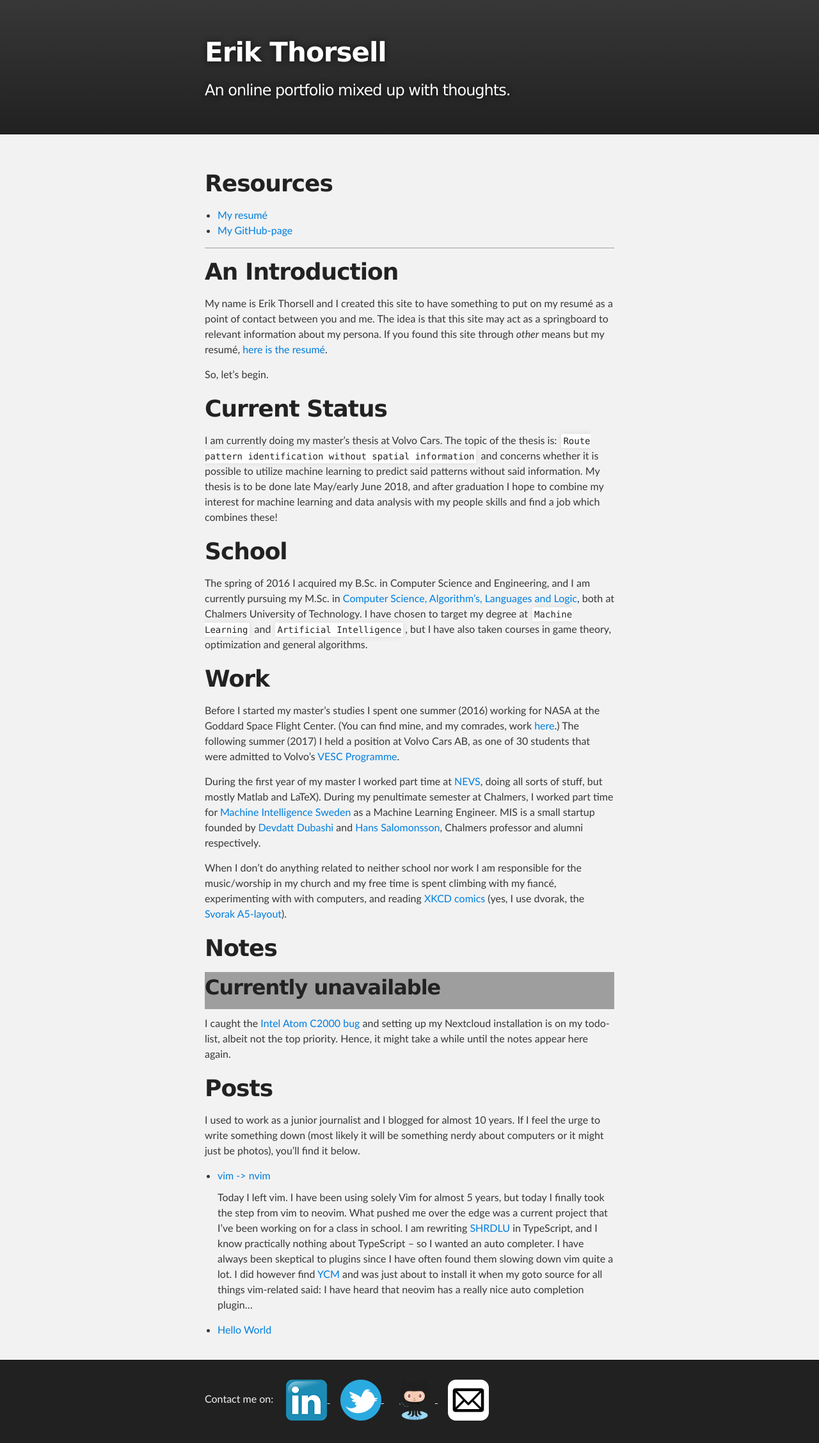
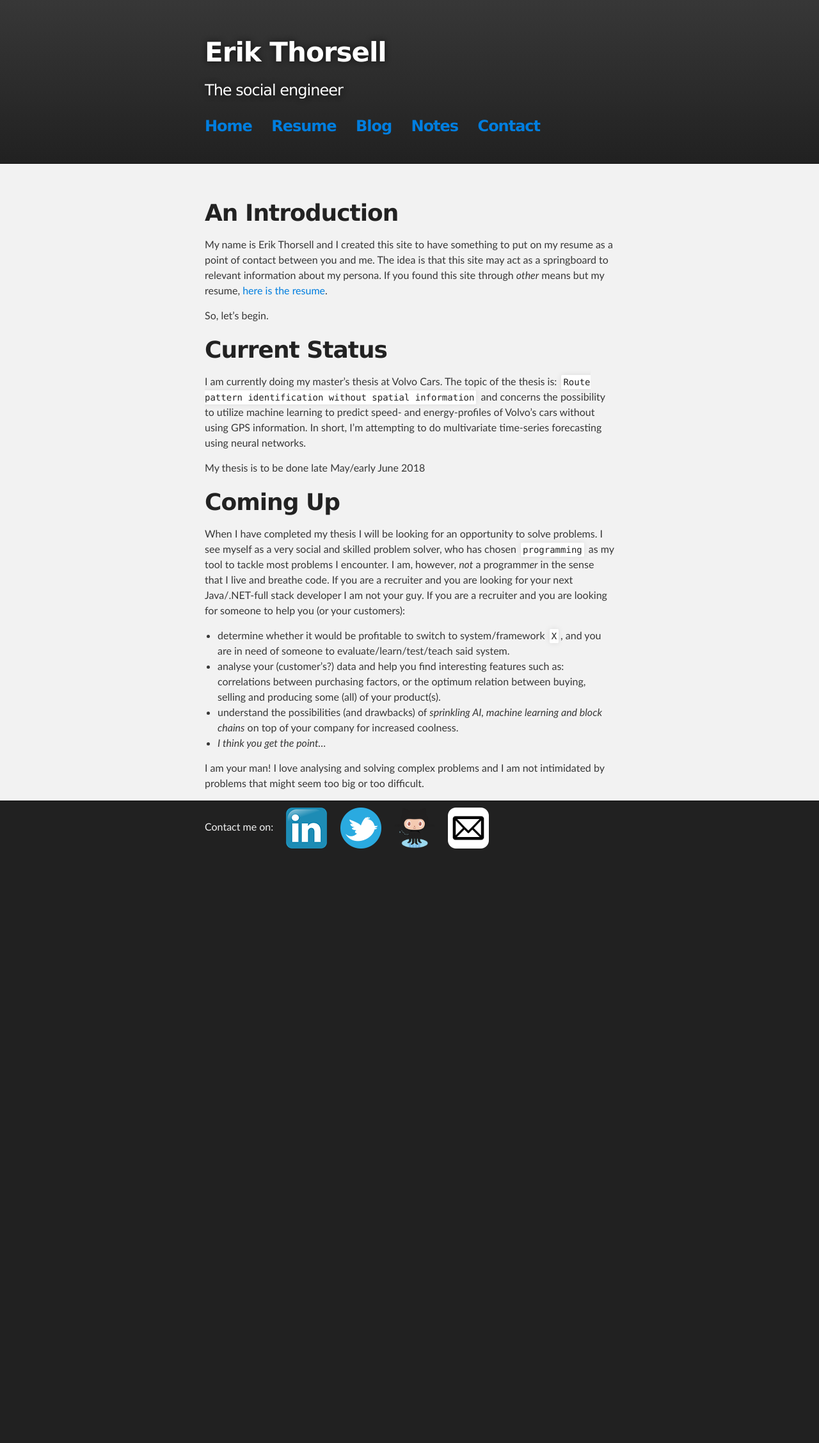
Before and after one commit to ErikThorsell/erikthorsell.github.io, a Jekyll site: the page built from index.md, in a window 1280 px wide. Shown: the whole page at 64% size. Built offline with Jekyll 4.4.1, drawn with Linux system fonts in a browser that asks for light colours; our own code applies the rules of GitHub Pages for plain Markdown files; after the commit the page ends 1341 px from its top, so only the background shows below that; grey boxes are pictures that could not be loaded.

Commit message:
Split site into multiple pages and hacked som CSS and HTML

````diff
--- a/_config.yml
+++ b/_config.yml
@@ -1,6 +1,6 @@
 theme: jekyll-theme-slate
 title: Erik Thorsell
-description: An online portfolio mixed up with thoughts.
+description: The social engineer
 
 social:
   - title: linkedin
--- a/_layouts/default.html
+++ b/_layouts/default.html
@@ -20,13 +20,12 @@
 
           <h1 id="project_title">{{ site.title | default: site.github.repository_name }}</h1>
           <h2 id="project_tagline">{{ site.description | default: site.github.project_tagline }}</h2>
-
-          {% if site.show_downloads %}
-            <section id="downloads">
-              <a class="zip_download_link" href="{{ site.github.zip_url }}">Download this project as a .zip file</a>
-              <a class="tar_download_link" href="{{ site.github.tar_url }}">Download this project as a tar.gz file</a>
-            </section>
-          {% endif %}
+          <h3> <a href="{{site.baseurl}}/index">Home</a>&emsp;
+               <a href="{{site.url}}/download/erikthorsell_cv.pdf">Resume</a>&emsp;
+               <a href="{{site.baseurl}}/blog">Blog</a>&emsp;
+               <a href="{{site.baseurl}}/notes">Notes</a>&emsp;
+               <a href="{{site.baseurl}}/contact">Contact</a>
+          </h3>
 
         </header>
     </div>
@@ -44,13 +43,13 @@
         <p>Contact me on: &emsp;
         <a target="_blank" href="https://linkedin.com/in/thorsellerik">
             <img src={{site.url}}/logos/linkedin.png width=64 height=64>
-        </a> &emsp;
+        </a>&emsp;
         <a target="_blank" href="https://twitter.com/erikthorsell">
             <img src={{site.url}}/logos/twitter.png width=64 height=64>
-        </a> &emsp;
+        </a>&emsp;
         <a target="_blank" href="https://github.com/erikthorsell">
             <img src={{site.url}}/logos/github.png width=64 height=64>
-        </a> &emsp;
+        </a>&emsp;
         <a target="_blank" href="mailto:erik@thorsell.cc">
             <img src={{site.url}}/logos/email.png width=64 height=64>
         </a>
--- a/_posts/2017-04-02-nvim.md
+++ /dev/null
@@ -1,131 +0,0 @@
----
-title: vim -> nvim
----
-
-Today I left vim. I have been using solely Vim for almost 5 years, but today
-I finally took the step from vim to neovim. What pushed me over the edge was a
-current project that I've been working on for a class in school. I am rewriting
-[SHRDLU](https://en.wikipedia.org/wiki/SHRDLU) in TypeScript, and I know
-practically nothing about TypeScript -- so I wanted an auto completer. I have
-always been skeptical to plugins since I have often found them slowing down vim
-quite a lot. I did however find
-[YCM](https://github.com/Valloric/YouCompleteMe) and was just about to install
-it when my goto source for all things vim-related said: I have heard that
-neovim has a really nice auto completion plugin...
-
-Said and done, I have just been looking for reasons to leave vim for nvim and
-now I had my chance. If you came here looking for a guide on how to setup
-neovim, install deoplete and reorganize your .vimrc (it will soon be called
-init.vim!) you have come to the right place -- let's get started!
-
-# Installing neovim/nvim #
-
-I run Arch, so installing nvim was simply a matter of
-
-```
-pacaur -S neovim
-```
-
-and then we were of to the races.
-
-I have read that nvim can take your old `.vimrc` as is, which turned out to be
-true! nvim does however want your config file to be named `init.vim` and it
-should be placed in `$HOME/.config/nvim/`, where `nvim/` is your former
-`.vim/`. Simply rename `.vim/` to `nvim/` and place it in `.config` and move
-your freshly renamed `.vimrc` (`init.vim`) to that folder. If you're like me,
-maybe you'd rather just change your symlinks from your dotfiles repo.
-
-# Installing vim-plugin #
-
-In order to install deoplete, I opted to use
-[vim-plug](https://github.com/junegunn/vim-plug). It is super light weight and
-does exactly what it is supposed to do. In order to install vim-plug you go run
-the following:
-
-```
-curl -fLo $HOME/.config/nvim/autoload/plug.vim --create-dirs \
-    https://raw.githubusercontent.com/junegunn/vim-plug/master/plug.vim
-```
-
-All it does is downloading the file `plug.vim` from vim-plug's repository on
-GitHub and places it in the specified directory.
-
-# Installing deoplete #
-
-Finally, we have arrived! Installing plugins with vim-plug is super easy.
-Before we do that, we should create a folder to put our plugins in.
-
-```
- $> mkdir $HOME/.config/nvim/plugged
-```
-
-Simply go to your nvim-config (should really be in `$HOME/.config/nvim/` by
-now...) and write:
-
-```
-call plug#enable('$HOME/.config/nvim/plugged')
-
-    Plug 'Shougo/deoplete.nvim'
-
-call plug#end()
-```
-
-In order to install the plugin you save the file and  run `:PlugInstall`. Now
-restart nvim!
-
-# Configure deoplete #
-
-Now we need to configure the plugin to actually do some completion. Below the
-code you just wrote add the following:
-
-```
-let g:deoplete#enable_at_startup = 1        # this starts deoplete
-let g:deoplete#enable_smart_case = 1        # this makes deoplete smarter
-let g:deoplete#disable_auto_complete = 1    # this forces you to trigger the auto complete
-
-inoremap <silent><expr> <C-Space>
-    \ pumvisible() ? "\<C-n>" :
-    \ <SID>check_back_space() ? "\<TAB>" :
-    \ deoplete#mappings#manual_complete()
-    function! s:check_back_space() abort "{{{
-        let col = col('.') - 1
-        return !col || getline('.')[col - 1]  =~ '\s'
-    endfunction"}}}
-```
-
-The last really big chunk is related to the *disable auto complete* setting.
-The key combination specified (in my case `<C-Space>`) triggers the auto
-completion. That is, if `disable_auto_complete = 1`, you go on typing and only
-when you press `Ctrl + Space` will the auto complete menu pop up. If you want
-the menu to appear (and update) on every key press, simply put the first to
-rows in your config and be done with it.
-
-# Done -- almost #
-
-By now you should have a working system up and running. However, we just made
-quite an overhaul to our work flow and it would be shameful to not take this
-opportunity to do one more change -- split our `init.vim` into chunks!
-
-I have the following lines in my `init.vim`:
-
-```
-""""""""""""""""""""""""""""Welcome, you are awaited"""""""""""""""""""""""""""
-"
-" Below you find all the parts this initiation is made out of:
-source $HOME/.config/nvim/config/init.vimrc
-source $HOME/.config/nvim/config/general.vimrc
-source $HOME/.config/nvim/config/plugins.vimrc
-source $HOME/.config/nvim/config/keys.vimrc
-
-```
-
-and then I have sorted my config s.t. the relevant parts are in separate files.
-It makes everything so much easier, especially when the number of lines
-increases.
-
-# Conclusion #
-
-Those were my last two cents. If you care to take a look at how I have
-structured my config, please have a look on
-[GitHub](https://github.com/ErikThorsell/dotfiles/tree/master/nvim). I hope you
-found this mini guide helpful.
--- a/assets/css/style.css
+++ b/assets/css/style.css
@@ -163,13 +163,15 @@ a { text-decoration: none; color: #007edf; text-shadow: none; transition: color
 
 a:hover, a:focus { text-decoration: underline; }
 
-footer a { color: #F2F2F2; text-decoration: underline; }
+/*footer a { color: #F2F2F2; text-decoration: underline; }*/
+footer a { color: #F2F2F2; }
 
 em { font-style: italic; }
 
 strong { font-weight: bold; }
 
-img { position: relative; margin: 0 auto; max-width: 739px; padding: 5px; margin: 10px 0 10px 0; border: 0px solid #ebebeb; box-shadow: 0 0 0 #ebebeb; -webkit-box-shadow: 0 0 0 #ebebeb; -moz-box-shadow: 0 0 0 #ebebeb; -o-box-shadow: 0 0 0 #ebebeb; -ms-box-shadow: 0 0 0 #ebebeb; }
+/*img { position: relative; margin: 0 auto; max-width: 739px; padding: 5px; margin: 10px 0 10px 0; border: 0px solid #ebebeb; box-shadow: 0 0 0 #ebebeb; -webkit-box-shadow: 0 0 0 #ebebeb; -moz-box-shadow: 0 0 0 #ebebeb; -o-box-shadow: 0 0 0 #ebebeb; -ms-box-shadow: 0 0 0 #ebebeb; }*/
+img { position: relative; margin: 0 auto; max-width: 739px; padding: 5px; }
 
 p img { display: inline; margin: 0; padding: 0; vertical-align: middle; text-align: center; border: none; }
 
@@ -210,7 +212,7 @@ Full-Width Styles
 *******************************************************************************/
 .outer { width: 100%; }
 
-.inner { position: relative; max-width: 640px; padding: 20px 10px; margin: 0 auto; }
+.inner { position: relative; max-width: 640px; padding: 0px 0px; margin: 0 auto; }
 
 #forkme_banner { display: block; position: absolute; top: 0; right: 10px; z-index: 10; padding: 10px 50px 10px 10px; color: #fff; background: url("../images/blacktocat.png") #0090ff no-repeat 95% 50%; font-weight: 700; box-shadow: 0 0 10px rgba(0, 0, 0, 0.5); border-bottom-left-radius: 2px; border-bottom-right-radius: 2px; }
 
@@ -221,6 +223,8 @@ Full-Width Styles
 #project_title { margin: 0; color: #fff; font-size: 42px; font-weight: 700; text-shadow: #111 0px 0px 10px; }
 
 #project_tagline { color: #fff; font-size: 24px; font-weight: 300; background: none; text-shadow: #111 0px 0px 10px; }
+
+#header_link { color: #fff; font-size: 20px; font-weight: 300; background: none; text-shadow: #111 0px 0px 10px; }
 
 #downloads { position: absolute; width: 210px; z-index: 10; bottom: -40px; right: 0; height: 70px; background: url("../images/icon_download.png") no-repeat 0% 90%; }
 
--- a/index.md
+++ b/index.md
@@ -1,25 +1,16 @@
 ---
 layout: default
-date: 2017-06-13 HH:MM:SS
----
-
-# Resources #
-
-* [My resumé]({{site.url}}/download/erikthorsell_cv.pdf)
-* [My GitHub-page](https://github.com/ErikThorsell)
-
-[//]: # (* [~My notes~](https://wirsenius.se/index.php/s/0uiVskgkO6e9onr))
-
+date: 2018-02-03 13:37:00
 ---
 
 # An Introduction #
 
 My name is Erik Thorsell and I created this site to have something to put on my
-resumé as a point of contact between you and me.
+resume as a point of contact between you and me.
 The idea is that this site may act as a springboard to relevant information
 about my persona.
-If you found this site through *other* means but my resumé, [here is the
-resumé]({{site.url}}/download/erikthorsell_cv.pdf).
+If you found this site through *other* means but my resume, [here is the
+resume]({{site.url}}/download/erikthorsell_cv.pdf).
 
 So, let's begin.
 
@@ -27,76 +18,34 @@ So, let's begin.
 
 I am currently doing my master's thesis at Volvo Cars.
 The topic of the thesis is: `Route pattern identification without spatial
-information` and concerns whether it is possible to utilize machine learning to
-predict said patterns without said information.
-My thesis is to be done late May/early June 2018, and after graduation I hope to
-combine my interest for machine learning and data analysis with my people skills
-and find a job which combines these!
+information` and concerns the possibility to utilize machine learning to predict
+speed- and energy-profiles of Volvo's cars without using GPS information.
+In short, I'm attempting to do multivariate time-series forecasting using neural
+networks.
 
+My thesis is to be done late May/early June 2018
 
-# School #
+# Coming Up #
 
-The spring of 2016 I acquired my B.Sc. in Computer Science and Engineering, and
-I am currently pursuing my M.Sc. in [Computer Science, Algorithm's, Languages
-and Logic](https://www.chalmers.se/en/education/programmes/masters-info/Pages/Computer-Science-algorithms-languages-and-logic.aspx),
-both at Chalmers University of Technology.
-I have chosen to target my degree at `Machine Learning` and `Artificial
-Intelligence`, but I have also taken courses in game theory, optimization and
-general algorithms.
+When I have completed my thesis I will be looking for an opportunity to solve
+problems.
+I see myself as a very social and skilled problem solver, who has chosen
+`programming` as my tool to tackle most problems I encounter.
+I am, however, *not* a programm*er* in the sense that I live and breathe code.
+If you are a recruiter and you are looking for your next Java/.NET-full stack
+developer I am not your guy.
+If you are a recruiter and you are looking for someone to help you (or your
+customers):
 
-# Work #
+ * determine whether it would be profitable to switch to system/framework `X`,
+   and you are in need of someone to evaluate/learn/test/teach said system.
+ * analyse your (customer's?) data and help you find interesting features such
+   as: correlations between purchasing factors, or the optimum relation between
+   buying, selling and producing some (all) of your product(s).
+ * understand the possibilities (and drawbacks) of *sprinkling AI, machine
+   learning and block chains* on top of your company for increased coolness.
+ * *I think you get the point...*
 
-Before I started my master's studies I spent one summer (2016) working for NASA at
-the Goddard Space Flight Center.
-(You can find mine, and my comrades, work
-[here](https://github.com/ErikThorsell/GSFC_Internship/).)
-The following summer (2017) I held a position at Volvo Cars AB, as one of 30
-students that were admitted to Volvo's [VESC
-Programme](http://www.volvocars.com/intl/about/our-company/careers/students).
-
-During the first year of my master I worked part time at
-[NEVS](https://www.nevs.com/en/), doing all sorts of stuff, but mostly Matlab
-and LaTeX).
-During my penultimate semester at Chalmers, I worked part time for [Machine
-Intelligence Sweden](http://dataintelligence.se/) as a Machine Learning
-Engineer. MIS is a small startup founded by [Devdatt
-Dubashi](https://www.chalmers.se/en/Staff/Pages/dubhashi.aspx) and [Hans
-Salomonsson](https://www.linkedin.com/in/hanssalomonsson/), Chalmers professor
-and alumni respectively.
-
-When I don't do anything related to neither school nor work I am responsible
-for the music/worship in my church and my free time is spent climbing with my
-fiancé, experimenting with with computers, and reading [XKCD
-comics](https://xkcd.com/1787/) (yes, I use dvorak, the [Svorak
-A5-layout](http://aoeu.info/s/dvorak/images/svorak-A5.png)).
-
-
-# Notes #
-
-## Currently unavailable ##
-
-I caught the [Intel Atom C2000 bug](https://www.theregister.co.uk/2017/02/06/cisco_intel_decline_to_link_product_warning_to_faulty_chip/)
-and setting up my Nextcloud installation is on my todo-list, albeit not the top
-priority.
-Hence, it might take a while until the notes appear here again.
-
-
-[//]: # (I am a notorious note taker and throughout my education people have often asked)
-[//]: # (me for notes, so I decided to upload all notes I take and share with the world.)
-[//]: # (Currently they are shared through my Nextcloud installation and can be found)
-[//]: # ([here](https://wirsenius.se/index.php/s/0uiVskgkO6e9onr.)
-
-# Posts #
-
-I used to work as a junior journalist and I blogged for almost 10 years. If I
-feel the urge to write something down (most likely it will be something nerdy
-about computers or it might just be photos), you'll find it below.
-
-<ul>
-  {% for post in site.posts %}
-    <li>
-      <a href="{{ post.url }}">{{ post.title }}</a>
-      {{ post.excerpt }}
-    </li>
-  {% endfor %}
-</ul>
+I am your man!
+I love analysing and solving complex problems and I am not intimidated by
+problems that might seem too big or too difficult.
````
Also changed, not shown: blog.md (added, +19 -0 lines), contact.md (added, +22 -0 lines), notes.md (added, +19 -0 lines), favicon.ico (added), img/erik_small.jpg (added), 1 other file.
